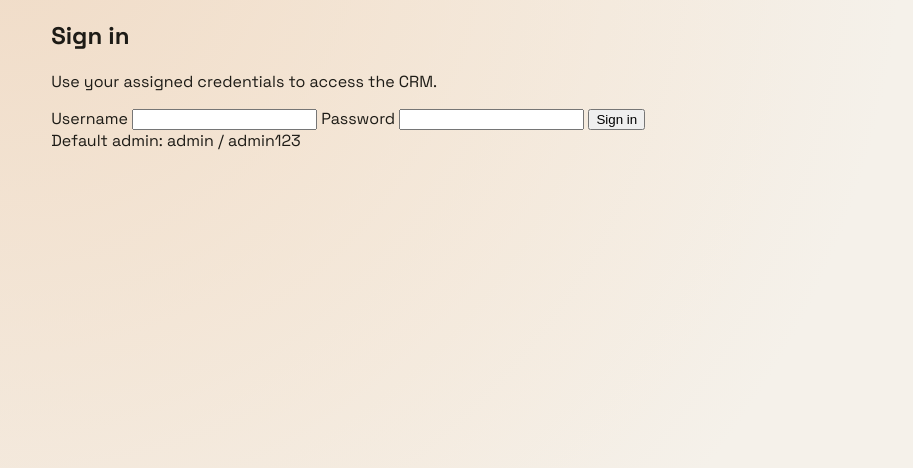
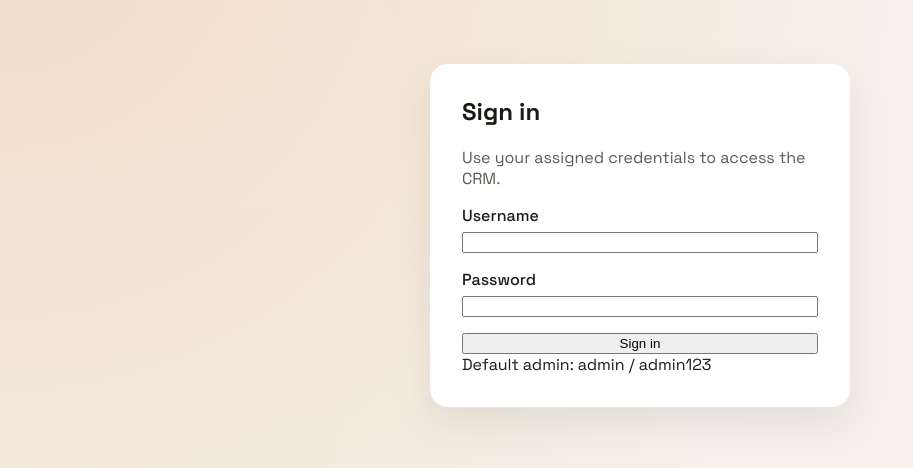
Before and after one commit to NikosTsigkros/tsigkros-crm-nyc, a Flask app: a page that uses app/templates/base.html in a window 1280 px wide. Shown: the part 96-564 px from the top of the page, without its empty margins (0-913 px from the left). Run offline with Flask 3, Linux system fonts and the light colour scheme.

Commit message:
add css for list and login card

```diff
--- a/app/static/app.css
+++ b/app/static/app.css
@@ -108,3 +108,34 @@ body {
   margin: 0 0 6px;
   font-size: clamp(1.6rem, 3vw, 2.2rem);
 }
+
+.muted {
+  color: var(--muted);
+  margin: 0;
+}
+
+.auth-card {
+  max-width: 420px;
+  margin: 64px auto;
+  background: var(--surface);
+  padding: 32px;
+  border-radius: var(--radius);
+  box-shadow: var(--shadow);
+}
+
+.auth-card h1 {
+  margin-top: 0;
+}
+
+.form-grid {
+  display: grid;
+  gap: 16px;
+  margin-top: 16px;
+}
+
+.form-grid label,
+.filter-bar label {
+  display: grid;
+  gap: 6px;
+  font-weight: 500;
+}
```
